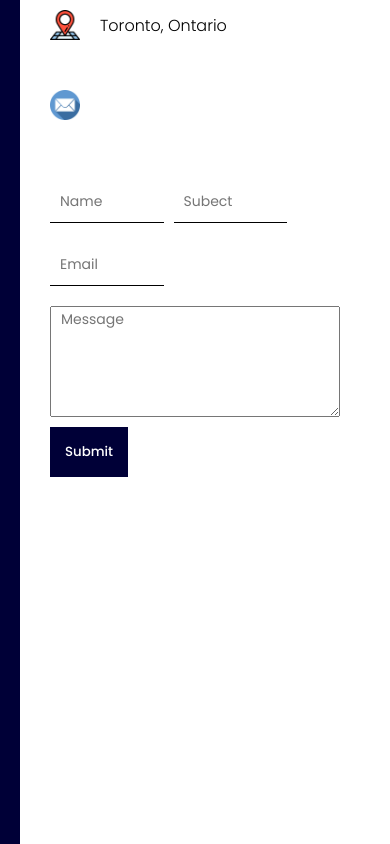
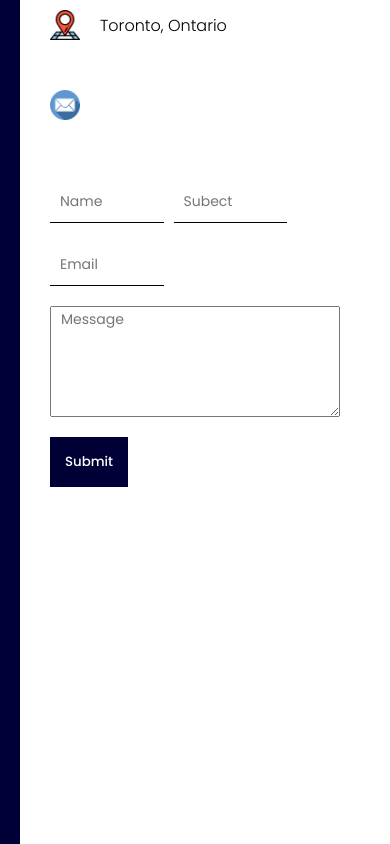
Before and after one commit to justinklam/portfolio, a React (Create React App) app: page / in a window 390 px wide. Shown: the part 2556-3400 px from the top of the page. Built offline with nearby package versions, Linux system fonts and the light colour scheme.

Commit message:
add instyling for button in 480p media query

```diff
--- a/src/components/contact/contact.css
+++ b/src/components/contact/contact.css
@@ -111,4 +111,8 @@ button {
     margin: 10px;
     margin-left: 0;
   }
+
+  button {
+    margin-top: 10px;
+  }
 }
```
